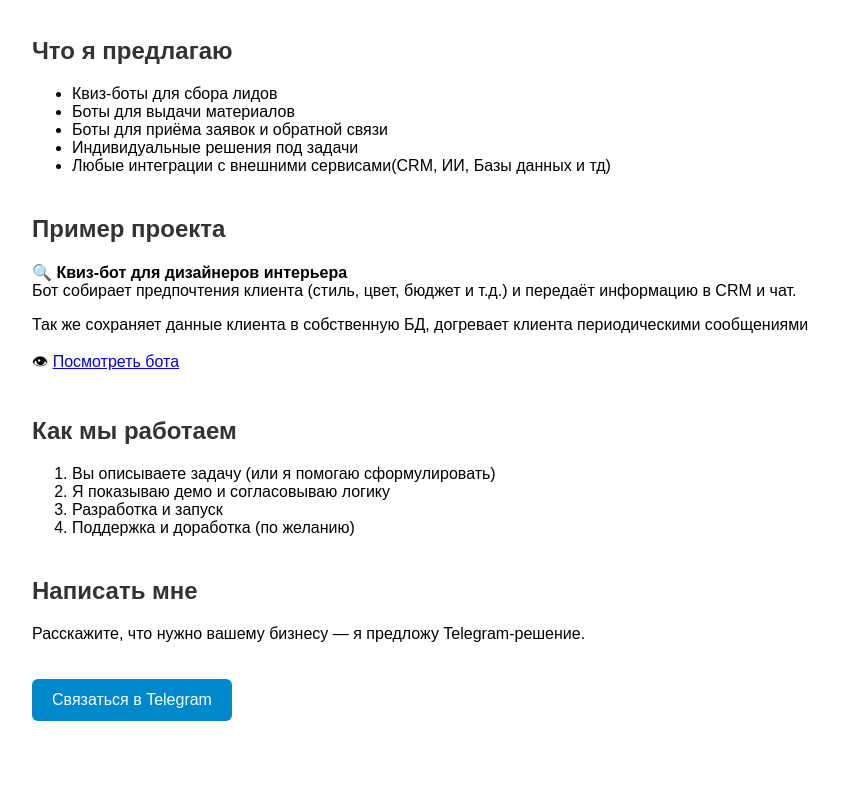
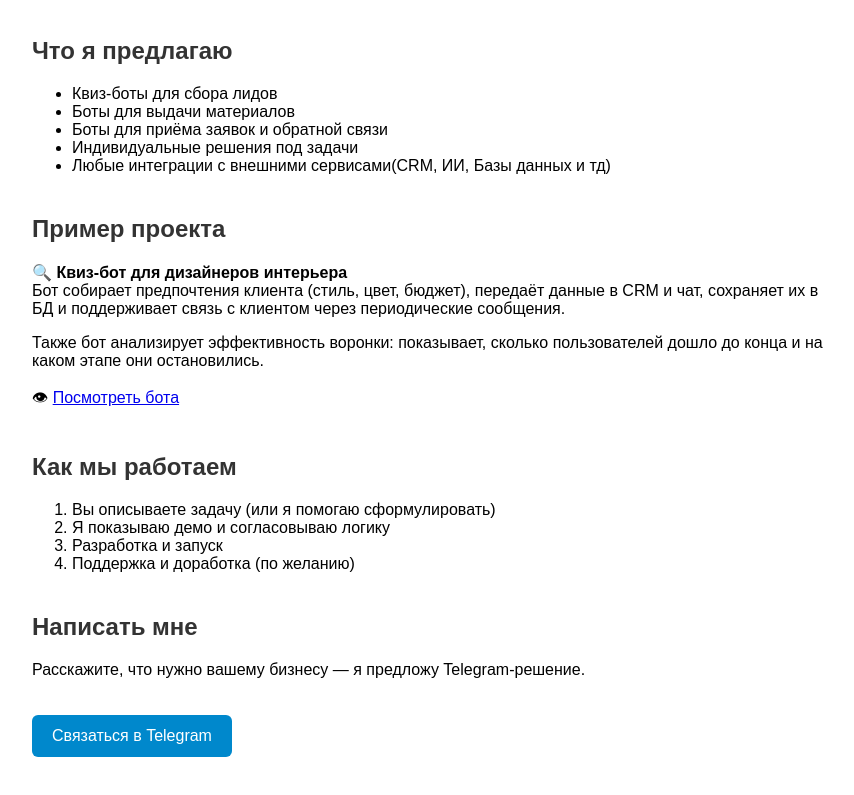
Before and after one commit to iagunov/iagunov.github.io, a plain HTML site: page index.html in a window 1280 px wide. Shown: the part 119-914 px from the top of the page, without its empty margins (208-1062 px from the left). Before the commit the page ends 880 px from the top, so only its background shows below. Drawn offline with Linux system fonts and the light colour scheme.

Commit message:
text changed

```diff
--- a/index.html
+++ b/index.html
@@ -59,8 +59,8 @@
   <div class="section">
     <h2>Пример проекта</h2>
     <p>🔍 <strong>Квиз-бот для дизайнеров интерьера</strong><br>
-    Бот собирает предпочтения клиента (стиль, цвет, бюджет и т.д.) и передаёт информацию в CRM и чат.</p>
-    <p>Так же сохраняет данные клиента в собственную БД, догревает клиента периодическими сообщениями</p>
+    Бот собирает предпочтения клиента (стиль, цвет, бюджет), передаёт данные в CRM и чат, сохраняет их в БД и поддерживает связь с клиентом через периодические сообщения.</p>
+    <p>Также бот анализирует эффективность воронки: показывает, сколько пользователей дошло до конца и на каком этапе они остановились.</p>
     <p>👁 <a href="https://t.me/superdata_stat_bot" target="_blank">Посмотреть бота</a></p>
   </div>
 
```
